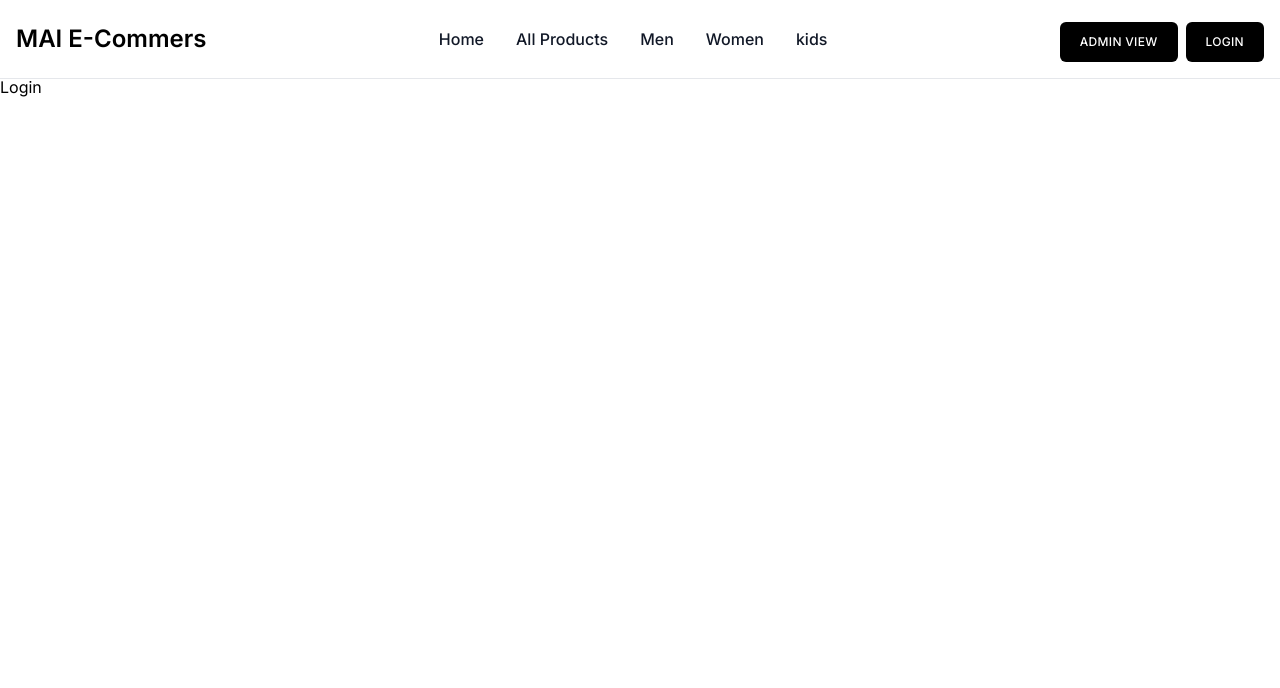
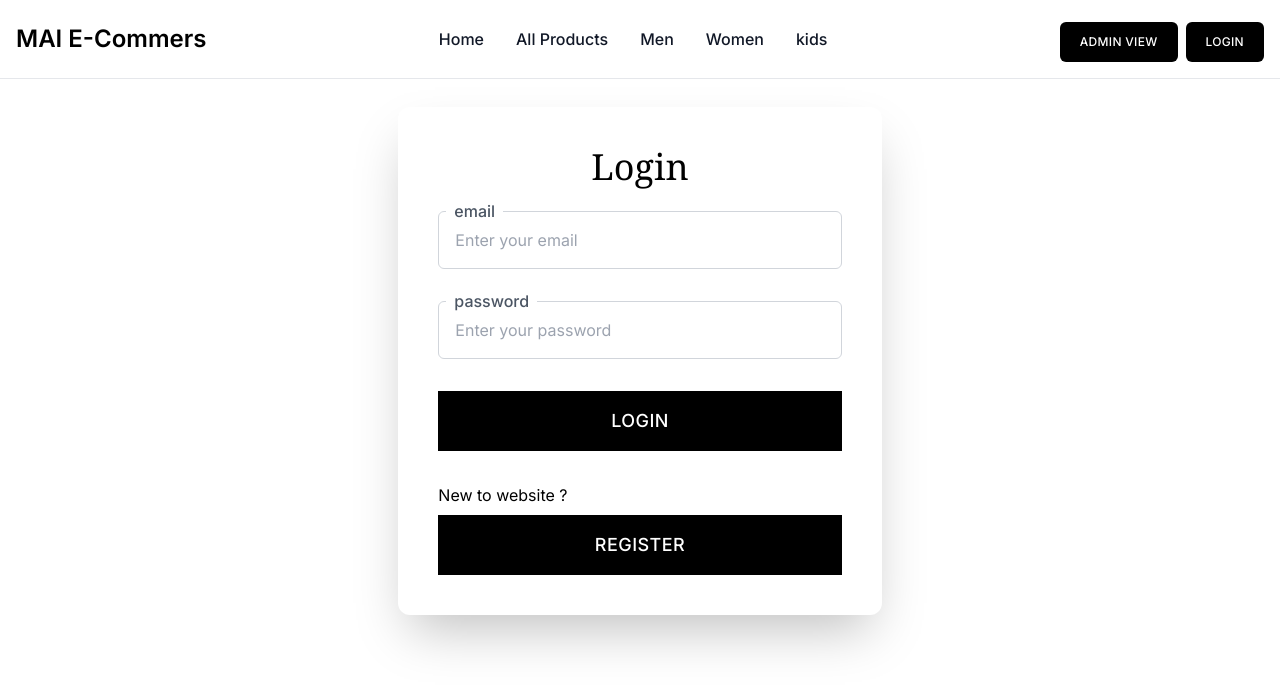
Before and after one commit to baized1245/MAI-E-Commers-with-next, a Next.js app in the folder mai-e-commers/: page /login in a window 1280 px wide. Shown: the top 688 px of the page. Built offline with nearby package versions, Linux system fonts and the light colour scheme.

Commit message:
Login Page UI

```diff
--- a/mai-e-commers/src/app/login/page.js
+++ b/mai-e-commers/src/app/login/page.js
@@ -1,7 +1,57 @@
 'use client'
 
 import React from 'react'
+import { loginFormControls } from '@/utils'
+import InputComponent from '@/components/FormElements/InputComponent'
+import SelectComponent from '@/components/FormElements/SelectComponent'
+import { useRouter } from 'next/navigation'
 
-export default function Login() {
-  return <div>Login</div>
+export default function page() {
+  const router = useRouter()
+
+  return (
+    <div className="bg-white relative">
+      <div className="flex flex-col items-center justify-between pt-0 pr-10 pb-0 pl-10 mt-8 mr-auto xl:px-5 lg:flex-row">
+        <div className="flex flex-col justify-center items-center w-full pr-10 pl-10 lg:flex-row">
+          <div className="w-full mt-10 mr-0 mb-0 ml-0 relative max-w-2xl lg:mt-0 lg:w-5/12">
+            <div className="flex flex-col items-center justify-start pt-10 pr-10 pb-10 pl-10 bg-white shadow-2xl rounded-xl relative z-10">
+              <p className="w-full text-4xl font-medium text-center font-serif">
+                Login
+              </p>
+
+              <div className="w-full mt-6 mr-0 mb-0 ml-0 relative space-y-8">
+                {loginFormControls.map((controlIem) =>
+                  controlIem.componentType === 'input' ? (
+                    <InputComponent
+                      label={controlIem.type}
+                      placeholder={controlIem.placeholder}
+                      onChange={controlIem.label}
+                      // value={undefined}
+                      // type={undefined}
+                    />
+                  ) : null
+                )}
+                <button
+                  className="inline-flex w-full items-center justify-center bg-black px-6 py-4 text-lg
+                text-white transition-all duration-200 ease-in-out focus:shadow font-medium uppercase tracking-wide"
+                >
+                  Login
+                </button>
+                <div className="flex flex-col gap-2">
+                  <p>New to website ?</p>
+                  <button
+                    className="inline-flex w-full items-center justify-center bg-black px-6 py-4 text-lg
+                text-white transition-all duration-200 ease-in-out focus:shadow font-medium uppercase tracking-wide"
+                    onClick={() => router.push('/register')}
+                  >
+                    Register
+                  </button>
+                </div>
+              </div>
+            </div>
+          </div>
+        </div>
+      </div>
+    </div>
+  )
 }
```
